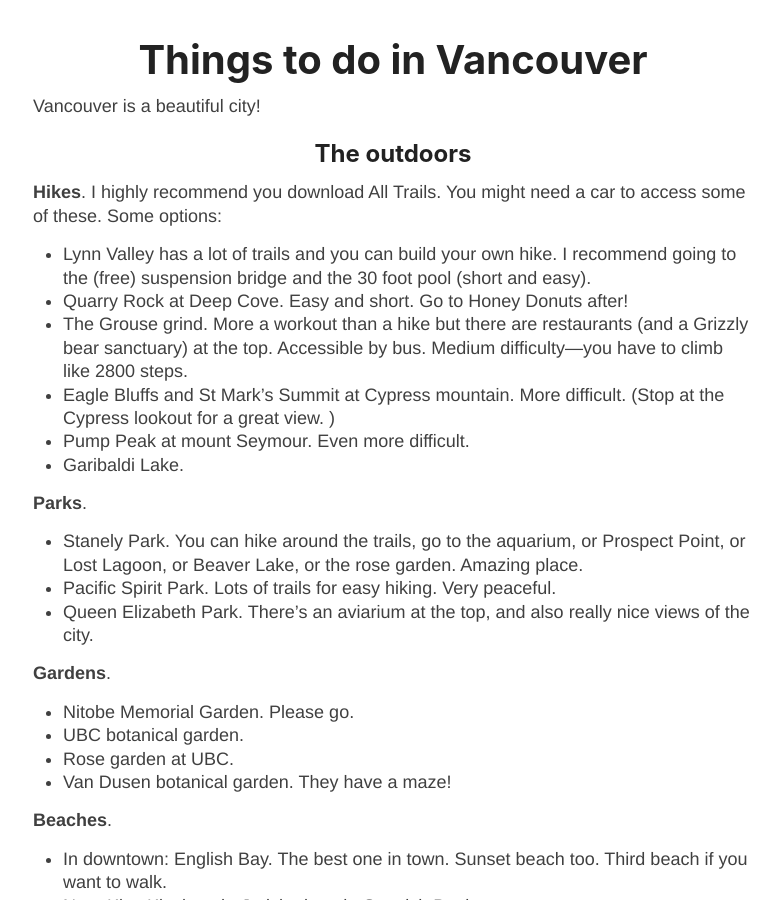
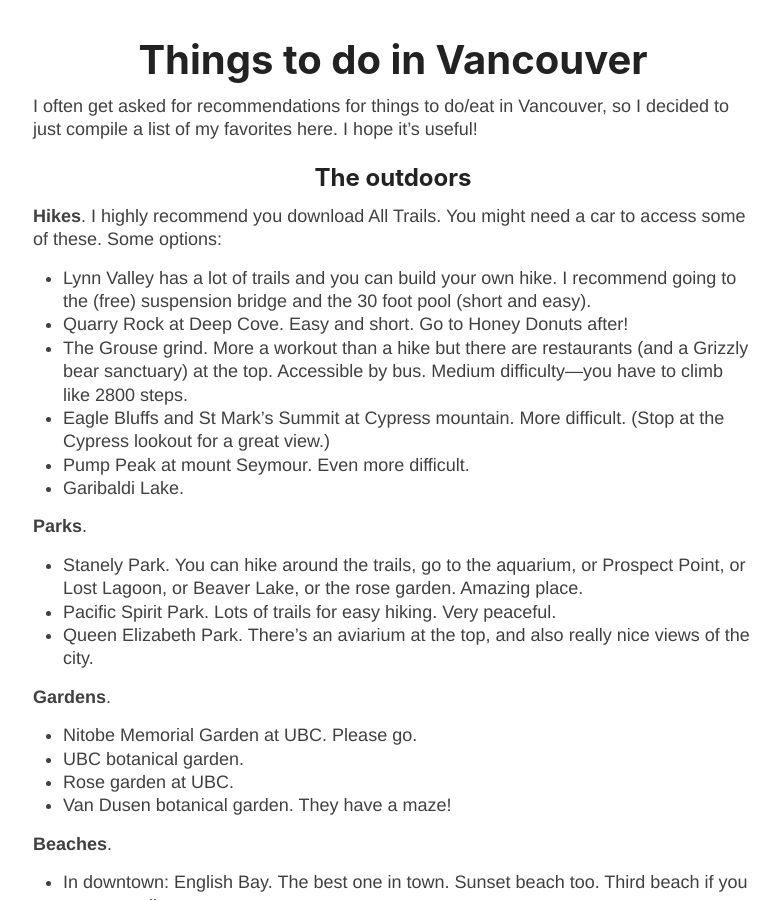
Before and after one commit to giankdiluvi/giankdiluvi.github.io, a Jekyll site: the page built from yvr.md, in a window 1280 px wide and 900 px high. Shown: the whole window, without its empty margins (247-1027 px from the left). Built offline with Jekyll 4.4.1, drawn with Linux system fonts in a browser that asks for light colours; nearby versions of some CDN libraries; our own code applies the rules of GitHub Pages for plain Markdown files; some of the changed text lies outside the part shown.

Commit message:
update yvr list

```diff
--- a/yvr.md
+++ b/yvr.md
@@ -3,7 +3,10 @@ layout: plain
 ---
 # Things to do in Vancouver
 
-Vancouver is a beautiful city!
+I often get asked for recommendations
+for things to do/eat in Vancouver,
+so I decided to just compile a list of my favorites here.
+I hope it's useful!
 
 ## The outdoors
 
@@ -20,7 +23,7 @@ but there are restaurants (and a Grizzly bear sanctuary) at the top.
 Accessible by bus.
 Medium difficulty&mdash;you have to climb like 2800 steps.
 - Eagle Bluffs and St Mark's Summit at Cypress mountain.
-More difficult. (Stop at the Cypress lookout for a great view.  )
+More difficult. (Stop at the Cypress lookout for a great view.)
 - Pump Peak at mount Seymour.
 Even more difficult.
 - Garibaldi Lake.
@@ -40,7 +43,7 @@ There's an aviarium at the top,
 and also really nice views of the city.
 
 **Gardens**.
-- Nitobe Memorial Garden. Please go.
+- Nitobe Memorial Garden at UBC. Please go.
 - UBC botanical garden.
 - Rose garden at UBC.
 - Van Dusen botanical garden. They have a maze!
@@ -65,6 +68,7 @@ Totally flat and very scenic.
 - Science World. Pretty fun.
 - Art Gallery.
 - Polygon Gallery.
+
 
 ## Food
 
```
Also changed, not shown: other parts of yvr.md (+1 -0 lines), 2 other files.
